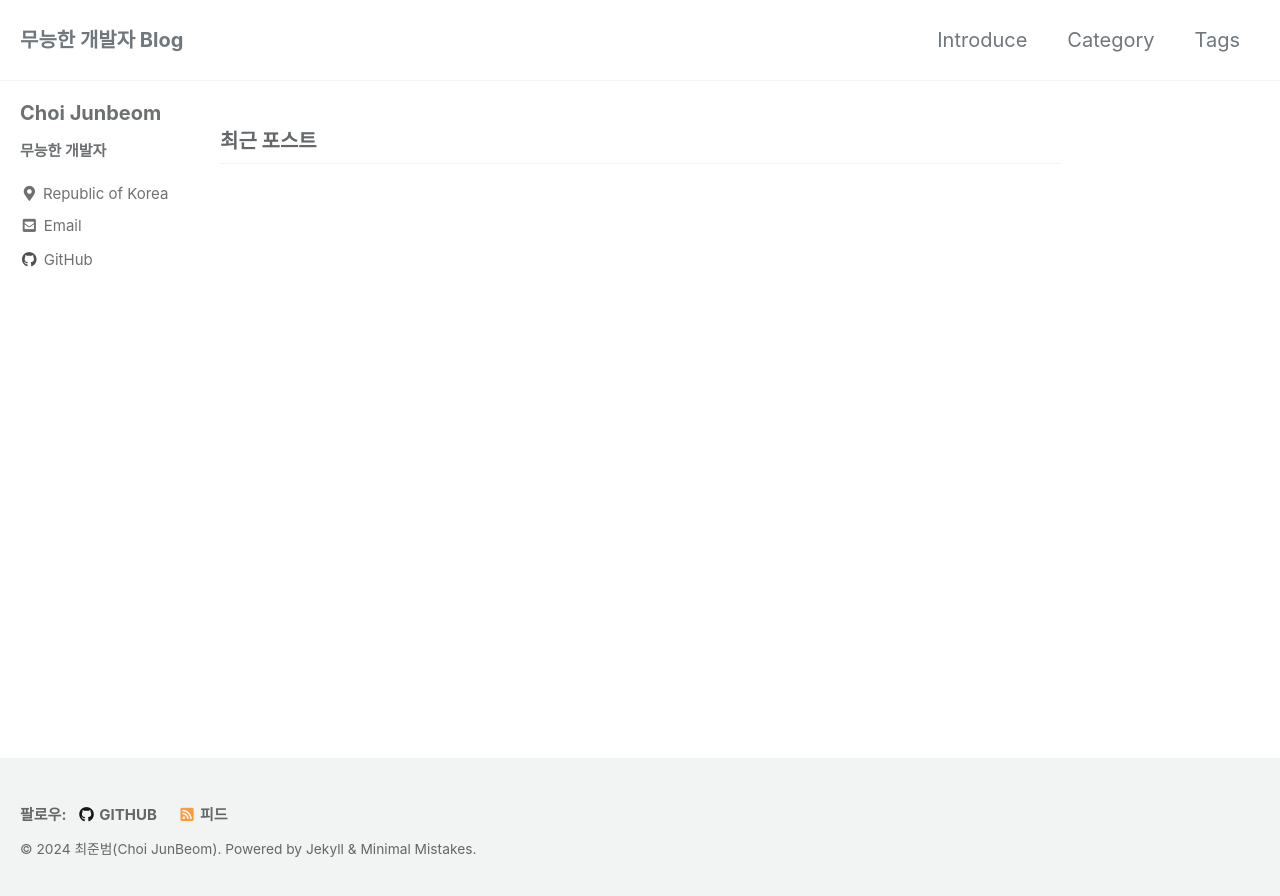
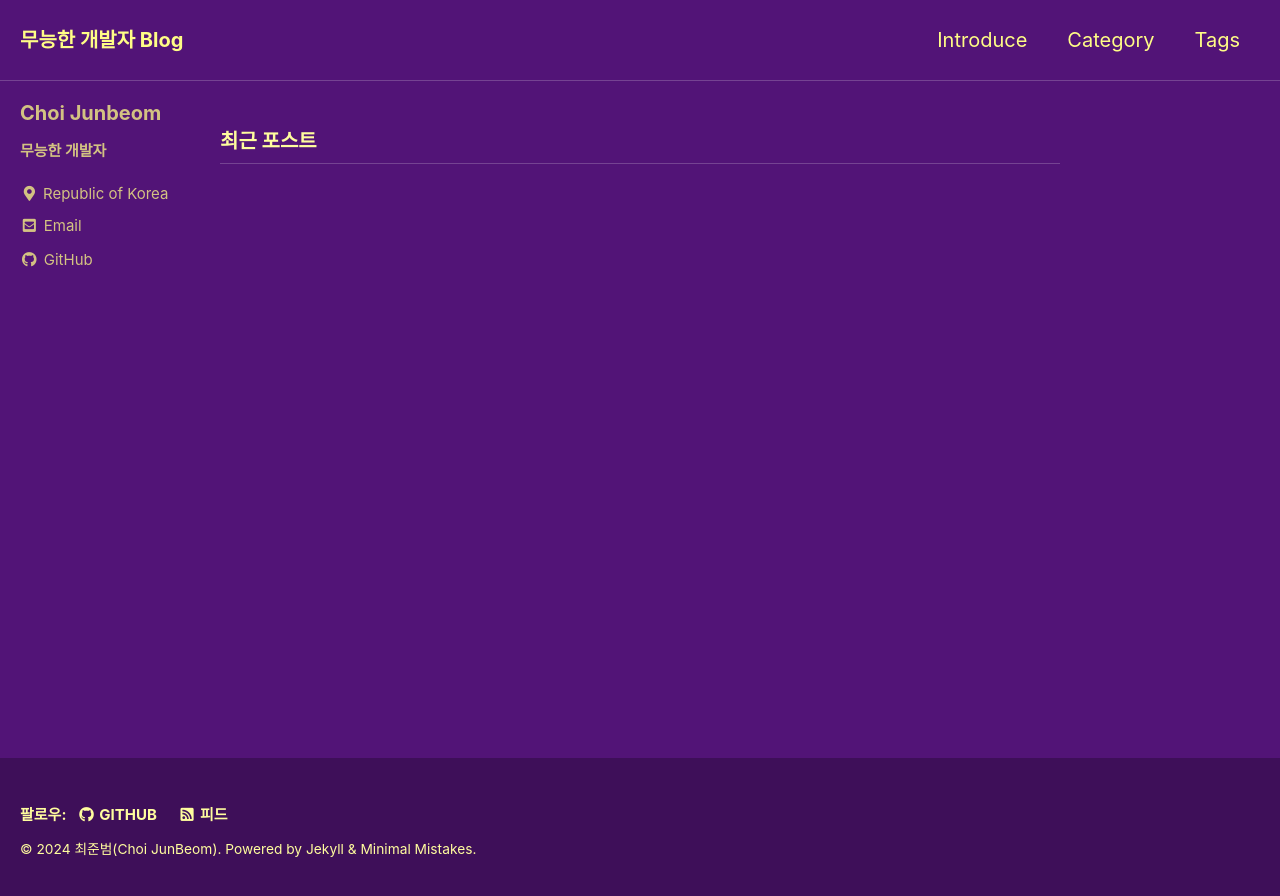
Before and after one commit to JunbeomCho22/JunbeomCho22.github.io, a Jekyll site: the page built from index.html, in a window 1280 px wide. Shown: the top 896 px of the page. Built offline with Jekyll 4.4.1, drawn with Linux system fonts in a browser that asks for light colours; cached includes are drawn as plain includes; the list of posts is cut into pages by our own code.

Commit message:
change to plum

```diff
--- a/_config.yml
+++ b/_config.yml
@@ -12,7 +12,7 @@
 
 # theme                  : "minimal-mistakes-jekyll"
 # remote_theme           : "mmistakes/minimal-mistakes"
-minimal_mistakes_skin    : "default" # "air", "aqua", "contrast", "dark", "dirt", "neon", "mint", "plum", "sunrise"
+minimal_mistakes_skin    : "plum" # "air", "aqua", "contrast", "dark", "dirt", "neon", "mint", "plum", "sunrise"
 
 # Site Settings
 locale                   : "ko-KR"
```
